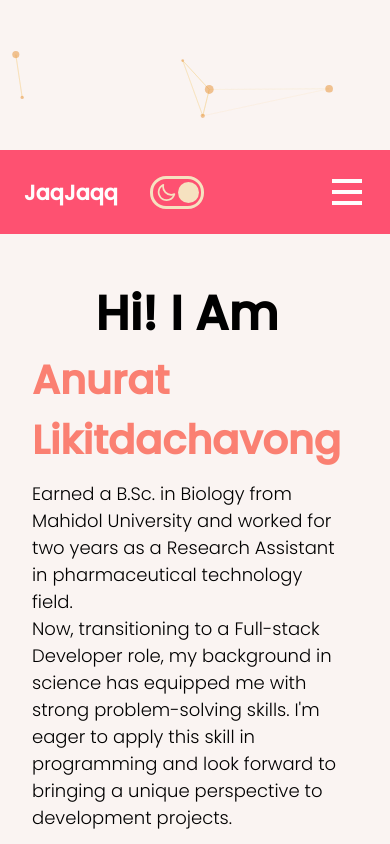
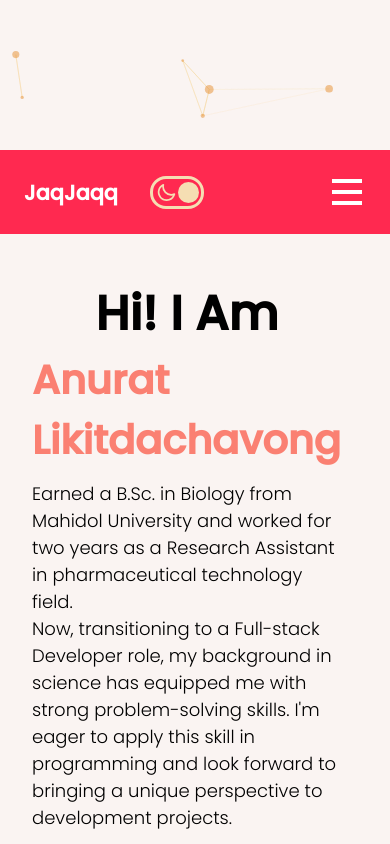
Before and after one commit to JaqJaqq/my-resume-app, a React (Vite) app: page / in a window 390 px wide. Shown: the top 844 px of the page. Built offline with nearby package versions, Linux system fonts and the light colour scheme.

Commit message:
fix: fix navbar opacity again

```diff
--- a/src/components/Navbar/Navbar.css
+++ b/src/components/Navbar/Navbar.css
@@ -72,6 +72,9 @@
   }
 
   @media screen and (max-width: 480px) {
+    .n-wrapper {
+      opacity: 1;
+    }
     .n-left{
       margin-left: -2rem;
     }
```
